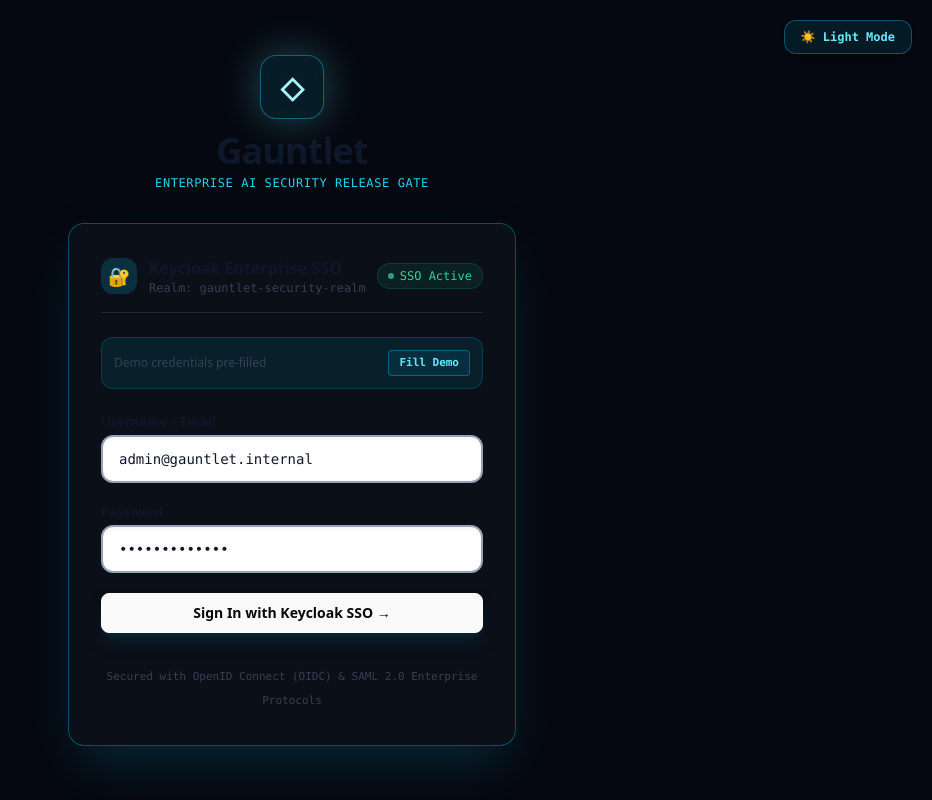
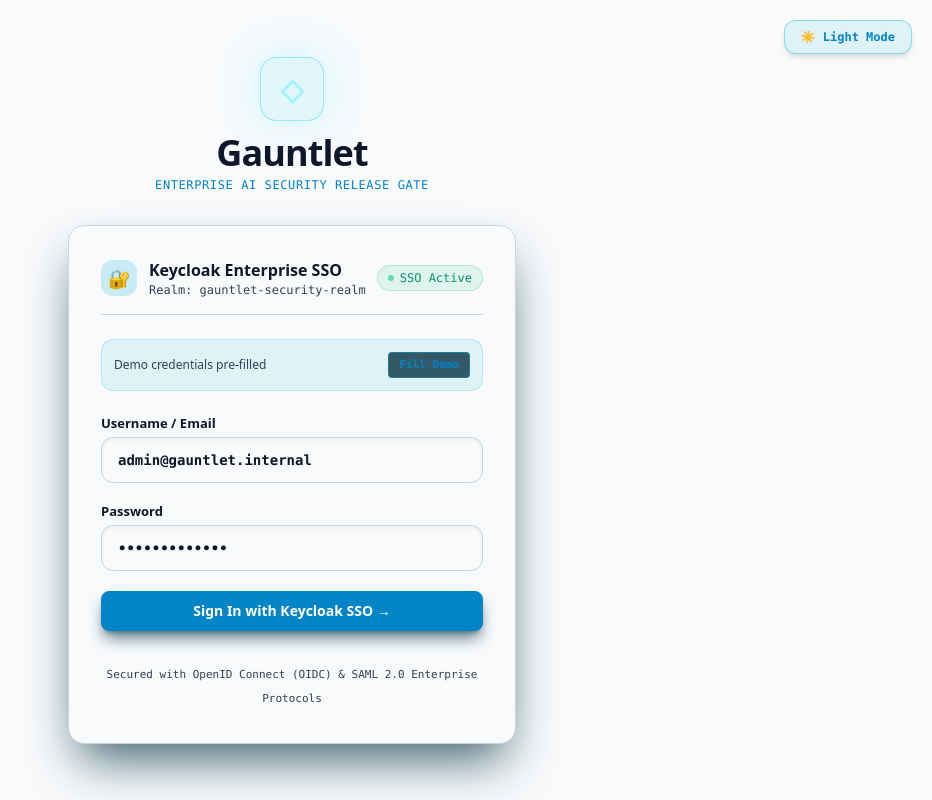
Before and after one commit to Obunde/Gauntlet-, a Next.js app in the folder apps/frontend/: page /login in a window 1280 px wide. Shown: the whole page, without its empty margins (348-1280 px from the left). Built offline with nearby package versions, Linux system fonts and the light colour scheme.

Commit message:
style(fe): implement high-contrast enterprise Light Mode overrides in globals.css

```diff
--- a/apps/frontend/app/globals.css
+++ b/apps/frontend/app/globals.css
@@ -34,28 +34,56 @@
   --danger-surface: rgba(220, 38, 38, 0.08);
 }
 
+/* Comprehensive Theme Overrides for Light & Dark Modes */
+[data-theme="light"] {
+  color-scheme: light;
+  --background: #f8fafc;
+  --surface: #ffffff;
+  --surface-raised: #f1f5f9;
+  --border: #cbd5e1;
+  --border-strong: #94a3b8;
+  --text: #0f172a;
+  --muted: #334155;
+  --subtle: #64748b;
+  --success: #059669;
+  --success-surface: rgba(16, 185, 129, 0.1);
+  --danger: #e11d48;
+  --danger-surface: rgba(244, 63, 94, 0.1);
+}
+
+/* Light Theme Component & Utility Class Overrides */
 html[data-theme="light"] body {
   background-color: #f8fafc !important;
   background-image:
-    radial-gradient(circle at 75% -10%, rgba(14, 165, 233, 0.12), transparent 36rem),
-    radial-gradient(circle at 18% 58%, rgba(59, 130, 246, 0.08), transparent 32rem) !important;
+    radial-gradient(circle at 75% -10%, rgba(14, 165, 233, 0.1), transparent 36rem),
+    radial-gradient(circle at 18% 58%, rgba(59, 130, 246, 0.06), transparent 32rem) !important;
+  color: #0f172a !important;
+}
+
+html[data-theme="light"] main,
+html[data-theme="light"] header,
+html[data-theme="light"] aside {
+  background-color: #ffffff !important;
+  border-color: #e2e8f0 !important;
   color: #0f172a !important;
 }
 
 html[data-theme="light"] .panel,
-html[data-theme="light"] .surface {
+html[data-theme="light"] .surface,
+html[data-theme="light"] .surface-raised {
   background-color: #ffffff !important;
   border-color: #cbd5e1 !important;
-  box-shadow: 0 10px 30px rgba(0, 0, 0, 0.05) !important;
+  box-shadow: 0 10px 30px rgba(0, 0, 0, 0.04) !important;
   color: #0f172a !important;
 }
 
+/* Light Mode Input Controls & Labels */
 html[data-theme="light"] .field-control,
 html[data-theme="light"] input,
 html[data-theme="light"] select,
 html[data-theme="light"] textarea {
   background-color: #ffffff !important;
-  border-color: #94a3b8 !important;
+  border: 1.5px solid #94a3b8 !important;
   color: #0f172a !important;
 }
 
@@ -65,21 +93,30 @@
 }
 
 html[data-theme="light"] .field-control:focus,
-html[data-theme="light"] input:focus {
+html[data-theme="light"] input:focus,
+html[data-theme="light"] select:focus {
   border-color: #0284c7 !important;
   box-shadow: 0 0 0 3px rgba(2, 132, 199, 0.2) !important;
 }
 
 html[data-theme="light"] .field-label {
   color: #1e293b !important;
+  font-weight: 700 !important;
 }
 
+/* Light Mode Typography & Color Contrast */
 html[data-theme="light"] h1,
 html[data-theme="light"] h2,
 html[data-theme="light"] h3,
 html[data-theme="light"] h4,
+html[data-theme="light"] h5,
+html[data-theme="light"] h6,
 html[data-theme="light"] strong {
   color: #0f172a !important;
+}
+
+html[data-theme="light"] p {
+  color: #334155 !important;
 }
 
 html[data-theme="light"] .text-white,
@@ -93,13 +130,58 @@
   color: #334155 !important;
 }
 
-html[data-theme="light"] .panel,
-html[data-theme="light"] .surface,
-html[data-theme="light"] .surface-raised,
-html[data-theme="light"] aside,
-html[data-theme="light"] header {
+html[data-theme="light"] .text-cyan-300,
+html[data-theme="light"] .text-cyan-400 {
+  color: #0284c7 !important;
+}
+
+html[data-theme="light"] .text-emerald-300,
+html[data-theme="light"] .text-emerald-400 {
+  color: #059669 !important;
+}
+
+html[data-theme="light"] .text-rose-300,
+html[data-theme="light"] .text-rose-400 {
+  color: #e11d48 !important;
+}
+
+/* Light Mode Utility Background Classes Overrides */
+html[data-theme="light"] [class*="bg-[#0"],
+html[data-theme="light"] [class*="bg-[#1"],
+html[data-theme="light"] [class*="bg-black/"],
+html[data-theme="light"] [class*="bg-slate-900"],
+html[data-theme="light"] [class*="bg-slate-950"] {
+  background-color: #f8fafc !important;
+  border-color: #cbd5e1 !important;
+  color: #0f172a !important;
+}
+
+/* Light Mode Borders */
+html[data-theme="light"] [class*="border-white/"] {
+  border-color: #cbd5e1 !important;
+}
+
+/* Light Mode Buttons */
+html[data-theme="light"] .primary-button {
+  background-color: #0284c7 !important;
+  border-color: #0284c7 !important;
+  color: #ffffff !important;
+}
+
+html[data-theme="light"] .primary-button:hover {
+  background-color: #0369a1 !important;
+  border-color: #0369a1 !important;
+}
+
+html[data-theme="light"] .secondary-button {
   background-color: #ffffff !important;
-  color: #0f172a !important;
+  border-color: #cbd5e1 !important;
+  color: #1e293b !important;
+}
+
+html[data-theme="light"] .secondary-button:hover {
+  background-color: #f1f5f9 !important;
+  border-color: #94a3b8 !important;
 }
 
 * {
```
